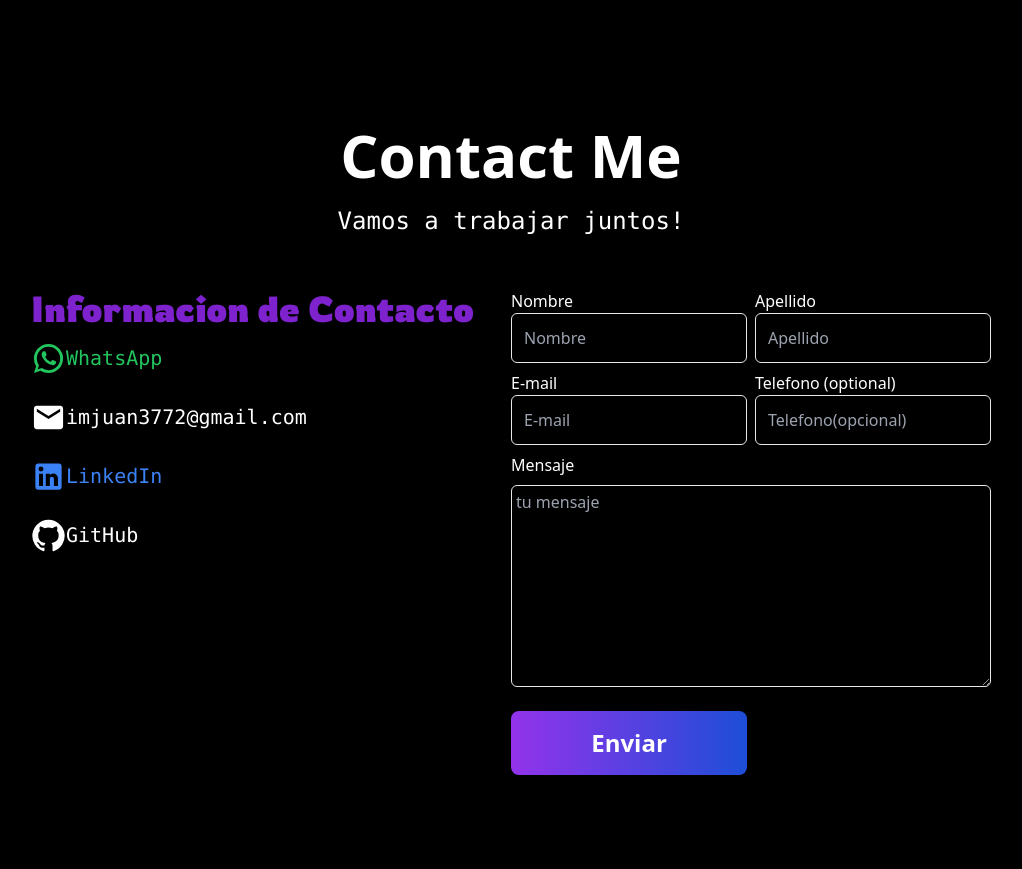
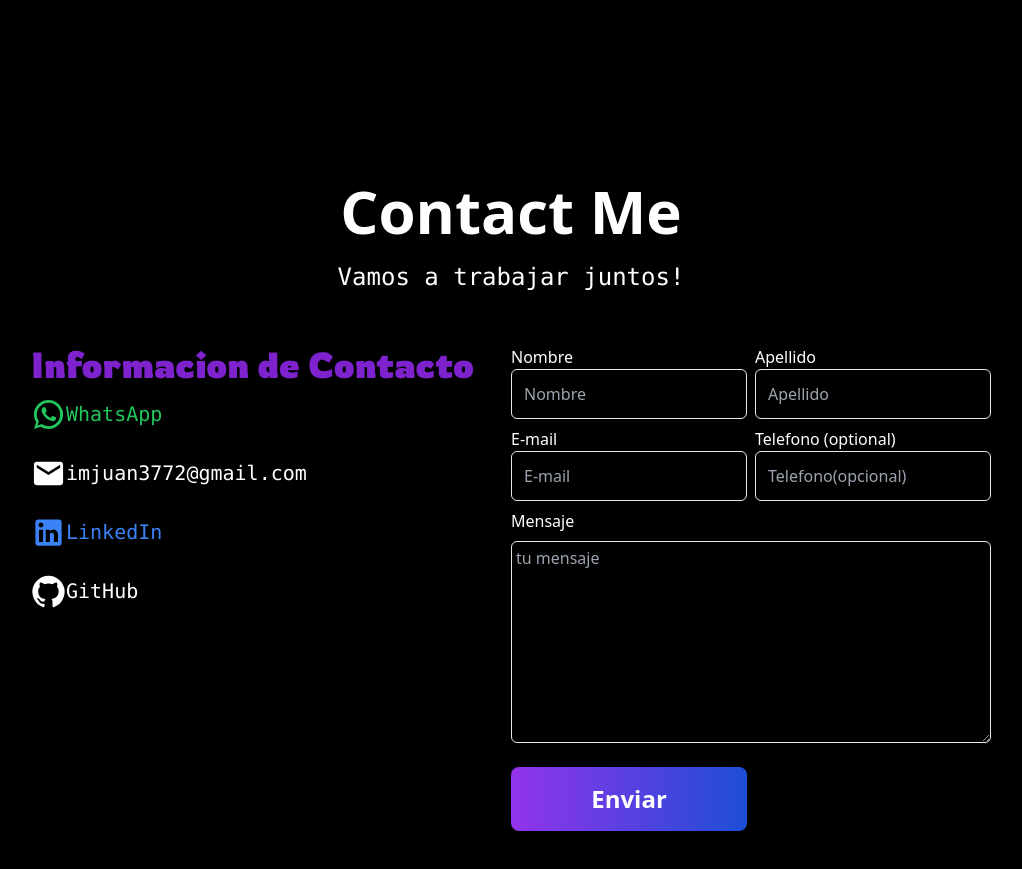
Before and after one commit to juancaicedo10/portfolio, a React (Vite) app: page / in a window 1280 px wide. Shown: the part 2600-3469 px from the top of the page, without its empty margins (129-1151 px from the left). Built offline with nearby package versions, Linux system fonts and the light colour scheme.

Commit message:
Update Navbar link to scrollTo 'home' instead of 'about'

```diff
--- a/src/components/Navbar.tsx
+++ b/src/components/Navbar.tsx
@@ -22,7 +22,7 @@ function Navbar() {
       </button>
       <div className={`${isOpen ? '' : 'hidden'} w-full md:block md:w-auto`} id="navbar-default">
         <ul className="font-medium flex flex-col p-4 md:p-0 mt-4 rounded-lg md:flex-row md:space-x-8 rtl:space-x-reverse md:mt-0 md:border-0 bg-black">
-          <h1 onClick={() => scrollTo('about')} className="block py-2 px-3 text-white  rounded md:bg-transparent  md:p-0 dark:text-white cursor-pointer select-none text-2xl md:text-2xl">Home</h1>
+          <h1 onClick={() => scrollTo('home')} className="block py-2 px-3 text-white  rounded md:bg-transparent  md:p-0 dark:text-white cursor-pointer select-none text-2xl md:text-2xl">Home</h1>
           <li>
           <h1 onClick={() => scrollTo('projects')} className="block py-2 px-3 text-white rounded md:bg-transparent  md:p-0 dark:text-white cursor-pointer select-none text-2xl md:text-2xl">Projects</h1>
           </li>
--- a/src/pages/Contact.tsx
+++ b/src/pages/Contact.tsx
@@ -6,7 +6,7 @@ import LinkedInIcon from '@mui/icons-material/LinkedIn';
 function LetsWork() {
   return (
     <div className='w-full min-h-[1024px] max-h-[1024px] flex flex-col items-center justify-center bg-black text-white' id="contact">
-      <h1 className='text-4xl md:text-6xl font-bold text-center'>Contact Me</h1>
+      <h1 className='text-4xl md:text-6xl font-bold text-center mt-28'>Contact Me</h1>
       <p className='text-2xl font-mono my-5 text-center'>Vamos a trabajar juntos!</p>
     <div className='flex w-[90%] lg:w-3/4 flex-col md:flex-row justify-center my-8'>
       <ul className='w-full md:w-1/2'>
```
